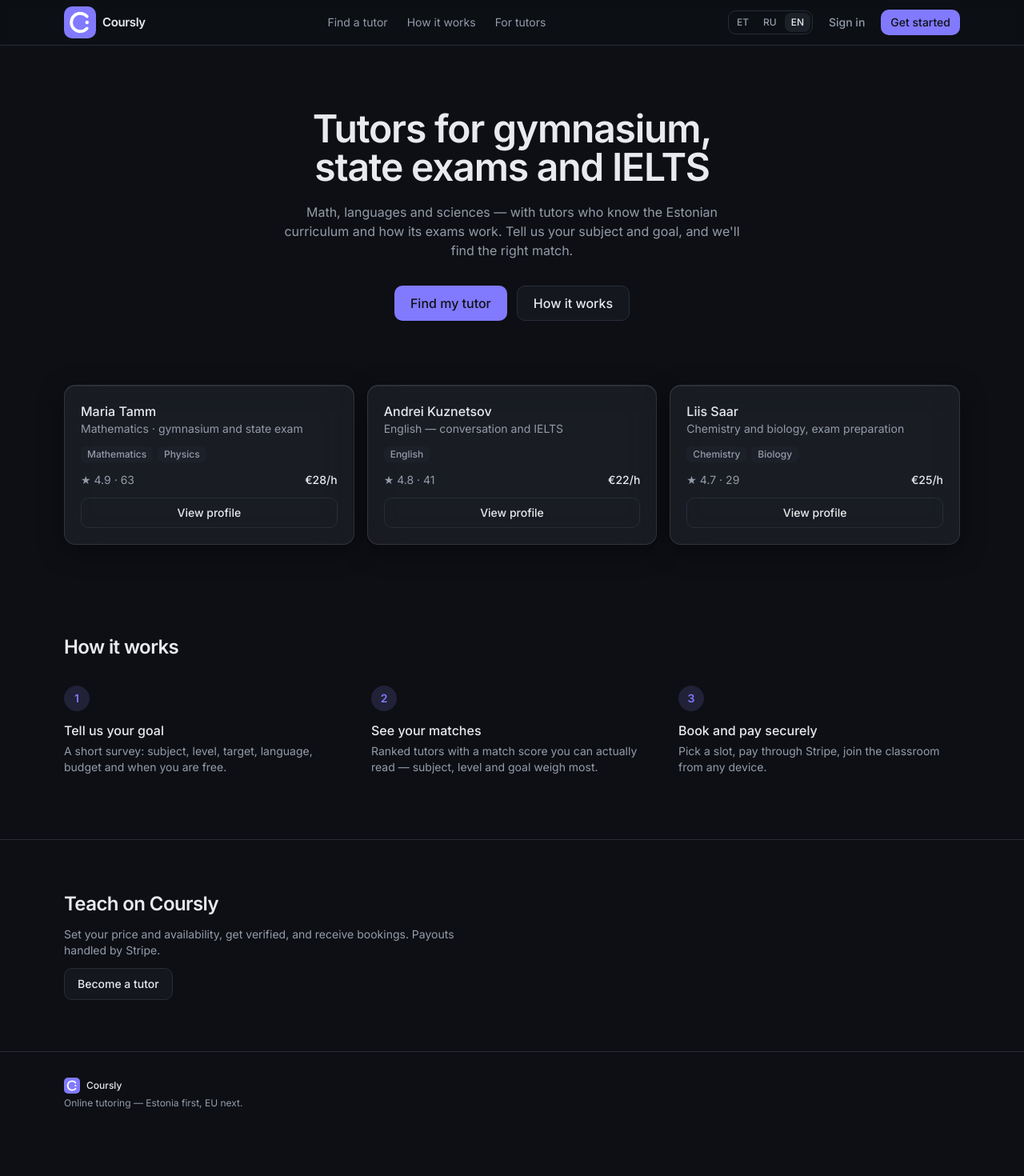
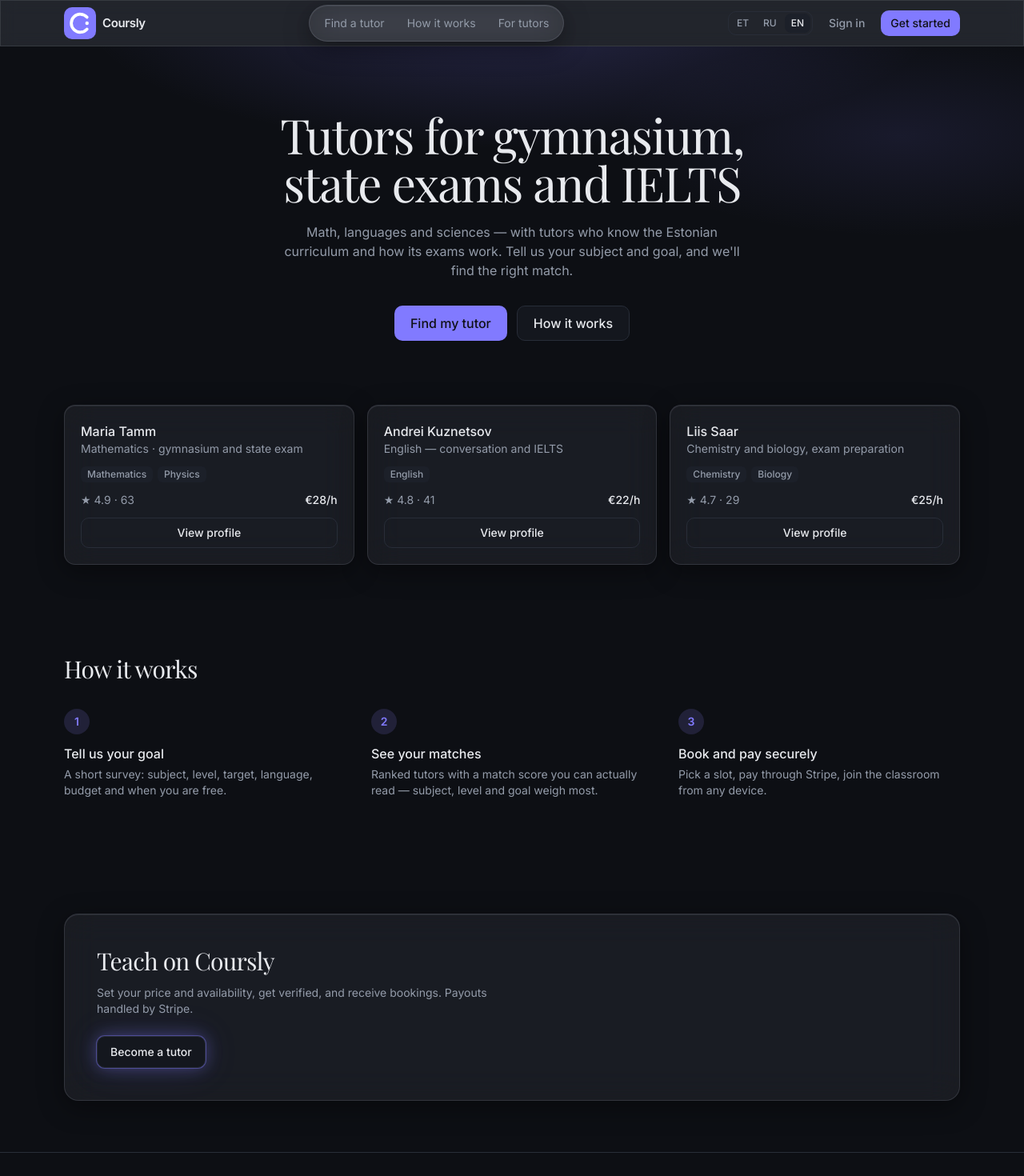
Before and after one commit to 77futures77dada-byte/Coursly-, a Next.js app: page /en in a window 1280 px wide. Shown: the top 1470 px of the page at 80% size. Before the commit the page ends 1419 px from the top, so only its background shows below. Built offline with nearby package versions, Linux system fonts and the light colour scheme.

Commit message:
dark hero: gradient glow, Playfair Display headline, reveal animation, glass nav, for-tutors panel

```diff
--- a/src/app/[locale]/(marketing)/page.tsx
+++ b/src/app/[locale]/(marketing)/page.tsx
@@ -1,10 +1,16 @@
+import type { CSSProperties } from "react";
 import { useTranslations } from "next-intl";
 import { setRequestLocale } from "next-intl/server";
 import { Link } from "@/i18n/navigation";
 import { Button } from "@/components/ui/Button";
+import { CountUp } from "@/components/ui/CountUp";
 import { TutorCard } from "@/components/match/TutorCard";
 import { HeroIllustrationLeft, HeroIllustrationRight } from "@/components/illustrations/HeroIllustrations";
 import { MOCK_TUTORS } from "@/lib/mock/tutors";
+
+function revealDelay(ms: number): CSSProperties {
+  return { "--reveal-delay": `${ms}ms` } as CSSProperties;
+}
 
 export default async function LandingPage({
   params,
@@ -21,17 +27,27 @@ function Landing() {
 
   return (
     <>
-      <section className="mx-auto max-w-6xl px-4 py-20">
+      <section className="hero-glow overflow-hidden">
+        <div className="mx-auto max-w-6xl px-4 py-20">
           <div className="lg:grid lg:grid-cols-[168px_minmax(0,1fr)_168px] lg:items-center lg:gap-6">
             <HeroIllustrationLeft />
             <div className="text-center">
-            <h1 className="mx-auto max-w-3xl text-balance text-4xl font-semibold tracking-tight sm:text-5xl">
+              <h1
+                className="reveal mx-auto max-w-3xl text-balance font-display text-4xl tracking-tight sm:text-6xl"
+                style={revealDelay(0)}
+              >
                 {t("heroTitle")}
               </h1>
-            <p className="mx-auto mt-5 max-w-xl text-pretty text-base text-text-muted">
+              <p
+                className="reveal mx-auto mt-5 max-w-xl text-pretty text-base text-text-muted"
+                style={revealDelay(140)}
+              >
                 {t("heroSubtitle")}
               </p>
-            <div className="mt-8 flex items-center justify-center gap-3">
+              <div
+                className="reveal mt-8 flex items-center justify-center gap-3"
+                style={revealDelay(280)}
+              >
                 <Link href="/onboarding">
                   <Button size="lg">{t("heroCtaPrimary")}</Button>
                 </Link>
@@ -44,6 +60,7 @@ function Landing() {
             </div>
             <HeroIllustrationRight />
           </div>
+        </div>
       </section>
 
       <section className="mx-auto max-w-6xl px-4 pb-8">
@@ -55,12 +72,12 @@ function Landing() {
       </section>
 
       <section id="how-it-works" className="mx-auto max-w-6xl px-4 py-20">
-        <h2 className="text-2xl font-semibold tracking-tight">{t("stepsTitle")}</h2>
+        <h2 className="font-display text-3xl tracking-tight">{t("stepsTitle")}</h2>
         <div className="mt-8 grid gap-8 sm:grid-cols-3">
-          {[1, 2, 3].map((n) => (
-            <div key={n}>
+          {[1, 2, 3].map((n, i) => (
+            <div key={n} className="reveal" style={revealDelay(i * 140)}>
               <div className="grid h-8 w-8 place-items-center rounded-full bg-accent-subtle text-sm font-semibold text-accent">
-                {n}
+                <CountUp to={n} />
               </div>
               <h3 className="mt-3 font-medium">{t(`step${n}Title`)}</h3>
               <p className="mt-1 text-sm text-text-muted">{t(`step${n}Body`)}</p>
@@ -69,14 +86,16 @@ function Landing() {
         </div>
       </section>
 
-      <section className="border-t border-border">
-        <div className="mx-auto flex max-w-6xl flex-col items-start gap-3 px-4 py-16">
-          <h2 className="text-2xl font-semibold tracking-tight">
+      <section className="mx-auto max-w-6xl px-4 py-16">
+        <div className="glass reveal rounded-xl px-6 py-10 sm:px-10">
+          <h2 className="font-display text-2xl tracking-tight sm:text-3xl">
             {t("forTutorsTitle")}
           </h2>
-          <p className="max-w-lg text-sm text-text-muted">{t("forTutorsBody")}</p>
-          <Link href="/tutor/onboarding">
-            <Button variant="secondary">{t("forTutorsCta")}</Button>
+          <p className="mt-3 max-w-lg text-sm text-text-muted">{t("forTutorsBody")}</p>
+          <Link href="/tutor/onboarding" className="mt-6 inline-block">
+            <Button variant="secondary" className="glow-accent">
+              {t("forTutorsCta")}
+            </Button>
           </Link>
         </div>
       </section>
--- a/src/app/globals.css
+++ b/src/app/globals.css
@@ -148,3 +148,48 @@ body {
       calc(var(--illus-delay, 0ms) + 720ms + var(--float-lag, 120ms));
   }
 }
+
+/*
+ * Generic content entrance — headings, paragraphs, CTA rows, section panels.
+ * Reuses `illus-in` (same fade + rise + slight overshoot as the hero
+ * illustrations) so text and art read as one motion language. `--reveal-delay`
+ * staggers siblings; collapses under reduced motion via the blanket rule above.
+ */
+.reveal {
+  opacity: 0;
+  transform: translateY(16px) scale(0.97);
+  animation: illus-in 720ms cubic-bezier(0.34, 1.56, 0.64, 1) forwards;
+  animation-delay: var(--reveal-delay, 0ms);
+}
+
+/*
+ * Hero background — a soft indigo glow over the dark ground in place of a
+ * video, built only from --color-accent (no new hue).
+ */
+.hero-glow {
+  background:
+    radial-gradient(60% 55% at 50% -10%, rgb(var(--color-accent) / 0.22), transparent 70%),
+    radial-gradient(40% 40% at 88% 25%, rgb(var(--color-accent) / 0.1), transparent 70%);
+}
+
+/*
+ * Accent glow ring for a single standout CTA (the for-tutors button) — not
+ * applied to buttons generally, this is a deliberate one-off accent.
+ */
+.glow-accent {
+  box-shadow:
+    0 0 0 1px rgb(var(--color-accent) / 0.4),
+    0 0 20px rgb(var(--color-accent) / 0.35),
+    0 0 44px rgb(var(--color-accent) / 0.15);
+  transition:
+    box-shadow 200ms ease,
+    transform 200ms ease;
+}
+
+.glow-accent:hover {
+  transform: translateY(-1px);
+  box-shadow:
+    0 0 0 1px rgb(var(--color-accent) / 0.55),
+    0 0 28px rgb(var(--color-accent) / 0.5),
+    0 0 60px rgb(var(--color-accent) / 0.22);
+}
--- a/src/components/layout/SiteHeader.tsx
+++ b/src/components/layout/SiteHeader.tsx
@@ -7,7 +7,7 @@ import { LocaleSwitcher } from "./LocaleSwitcher";
 export function SiteHeader() {
   const t = useTranslations("nav");
   return (
-    <header className="sticky top-0 z-40 border-b border-border bg-bg/80 backdrop-blur">
+    <header className="sticky top-0 z-40 glass-subtle">
       <div className="mx-auto flex h-14 max-w-6xl items-center justify-between px-4">
         <Link
           href="/"
@@ -17,14 +17,23 @@ export function SiteHeader() {
           Coursly
         </Link>
 
-        <nav className="hidden items-center gap-6 text-sm text-text-muted md:flex">
-          <Link href="/find-tutor" className="hover:text-text">
+        <nav className="glass hidden items-center gap-1 rounded-full px-1.5 py-1.5 text-sm text-text-muted md:flex">
+          <Link
+            href="/find-tutor"
+            className="rounded-full px-3 py-1.5 transition hover:bg-glass/10 hover:text-text"
+          >
             {t("findTutor")}
           </Link>
-          <Link href="/#how-it-works" className="hover:text-text">
+          <Link
+            href="/#how-it-works"
+            className="rounded-full px-3 py-1.5 transition hover:bg-glass/10 hover:text-text"
+          >
             {t("howItWorks")}
           </Link>
-          <Link href="/tutor/onboarding" className="hover:text-text">
+          <Link
+            href="/tutor/onboarding"
+            className="rounded-full px-3 py-1.5 transition hover:bg-glass/10 hover:text-text"
+          >
             {t("forTutors")}
           </Link>
         </nav>
--- /dev/null
+++ b/src/components/ui/CountUp.tsx
@@ -0,0 +1,42 @@
+"use client";
+
+import { useEffect, useRef, useState } from "react";
+
+/**
+ * Counts up to `to` once its element scrolls into view. Used for small, honest
+ * numbers (e.g. step 1/2/3) — not a substitute for real metrics.
+ */
+export function CountUp({ to, durationMs = 600 }: { to: number; durationMs?: number }) {
+  const ref = useRef<HTMLSpanElement>(null);
+  const [value, setValue] = useState(0);
+
+  useEffect(() => {
+    const el = ref.current;
+    if (!el) return;
+
+    if (window.matchMedia("(prefers-reduced-motion: reduce)").matches) {
+      setValue(to);
+      return;
+    }
+
+    const io = new IntersectionObserver(
+      ([entry]) => {
+        if (!entry.isIntersecting) return;
+        io.disconnect();
+        const start = performance.now();
+        const tick = (now: number) => {
+          const progress = Math.min(1, (now - start) / durationMs);
+          const eased = 1 - Math.pow(1 - progress, 3); // easeOutCubic
+          setValue(Math.round(eased * to));
+          if (progress < 1) requestAnimationFrame(tick);
+        };
+        requestAnimationFrame(tick);
+      },
+      { threshold: 0.4 },
+    );
+    io.observe(el);
+    return () => io.disconnect();
+  }, [to, durationMs]);
+
+  return <span ref={ref}>{value}</span>;
+}
```
Lines whose indentation alone changed are shown as unchanged.
